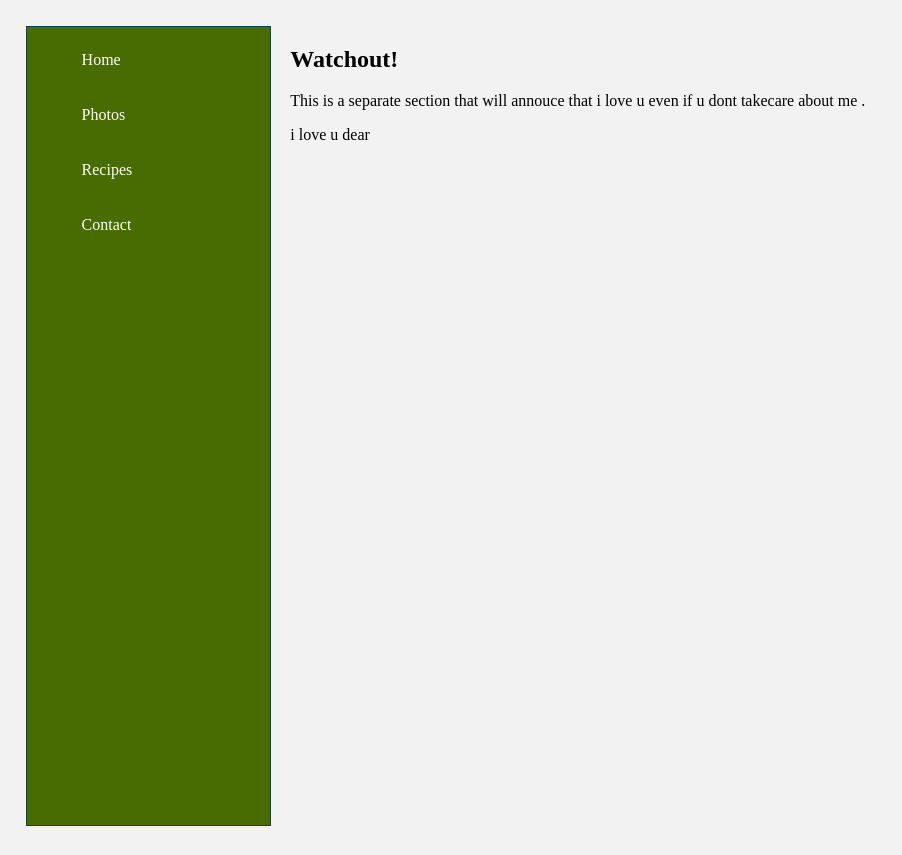
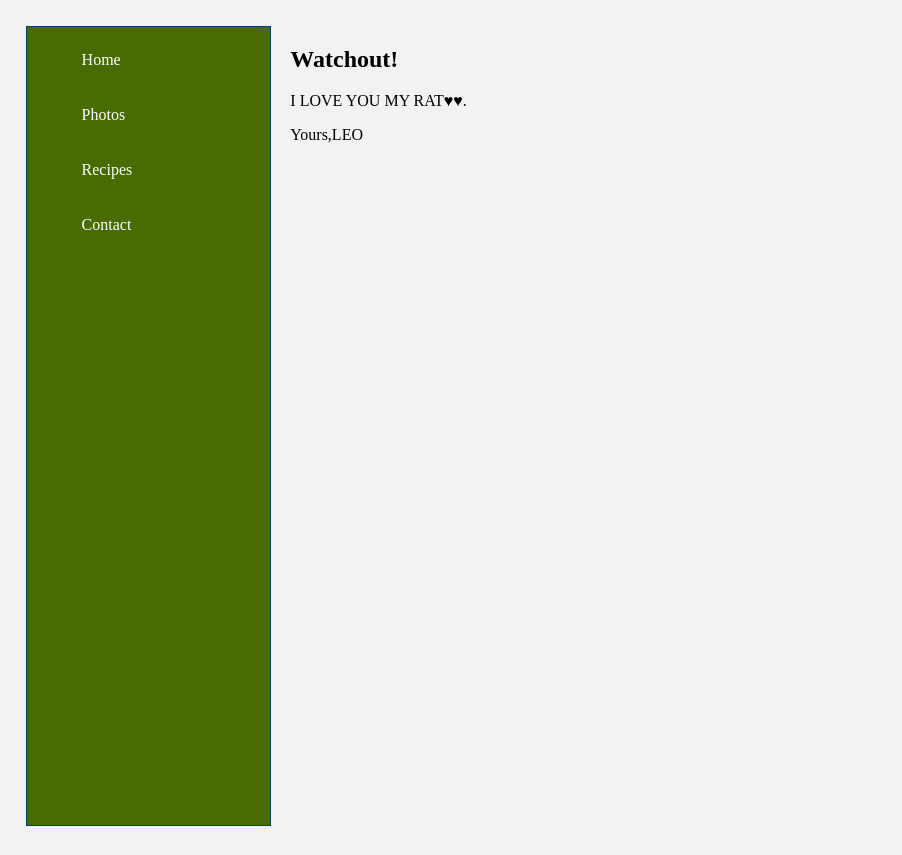
Before and after one commit to webdesign4Anas/webdesign4Anas.github.io, a plain HTML site: page box.html in a window 1280 px wide. Shown: the whole page, without its empty margins (0-902 px from the left). Drawn offline with Linux system fonts and the light colour scheme.

Commit message:
Update box.html

```diff
--- a/box.html
+++ b/box.html
@@ -15,9 +15,9 @@
     <section>
       <h2>Watchout!</h2>
 
-      <p>This is a separate section that will annouce that i love u even if u dont takecare about me .</p>
+      <p>I LOVE YOU MY RAT♥♥.</p>
 
-      <p>i love u dear </p>
+      <p>Yours,LEO </p>
     </section>
   </body>
 </html>
```
